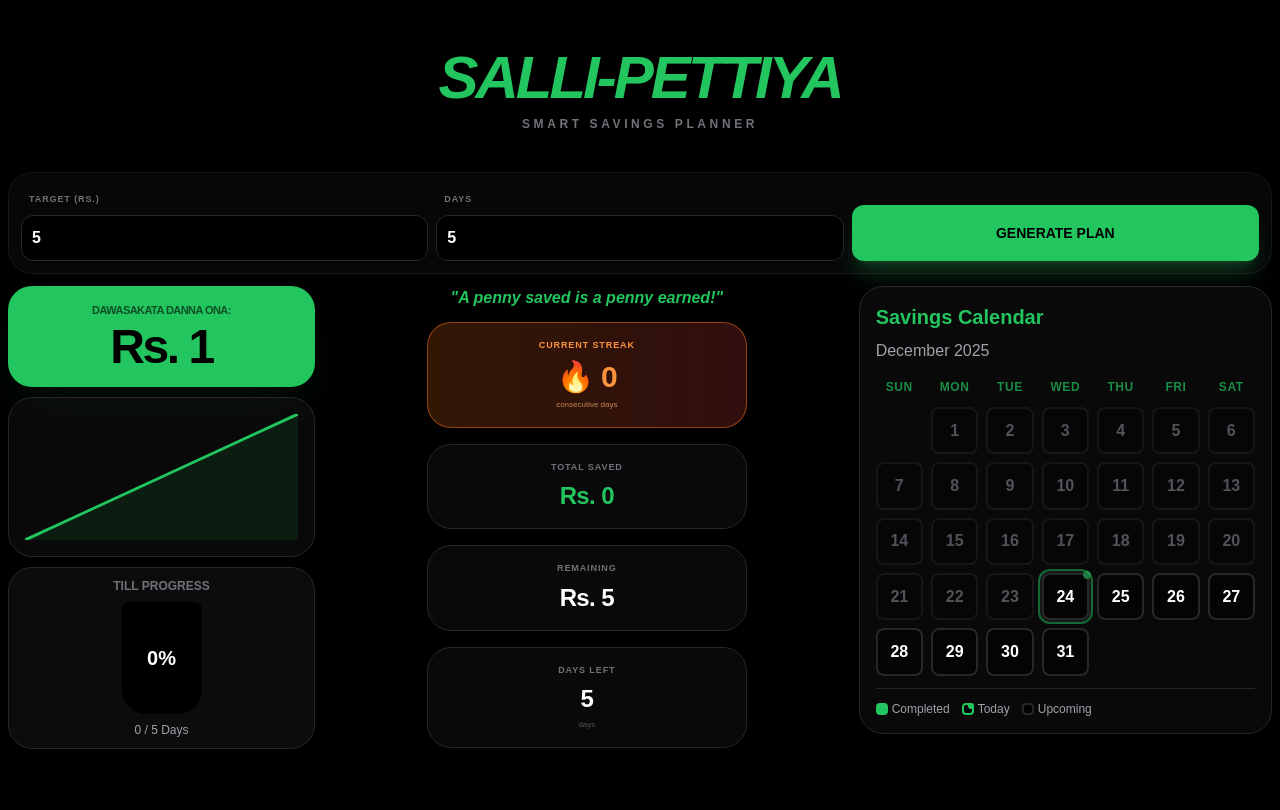
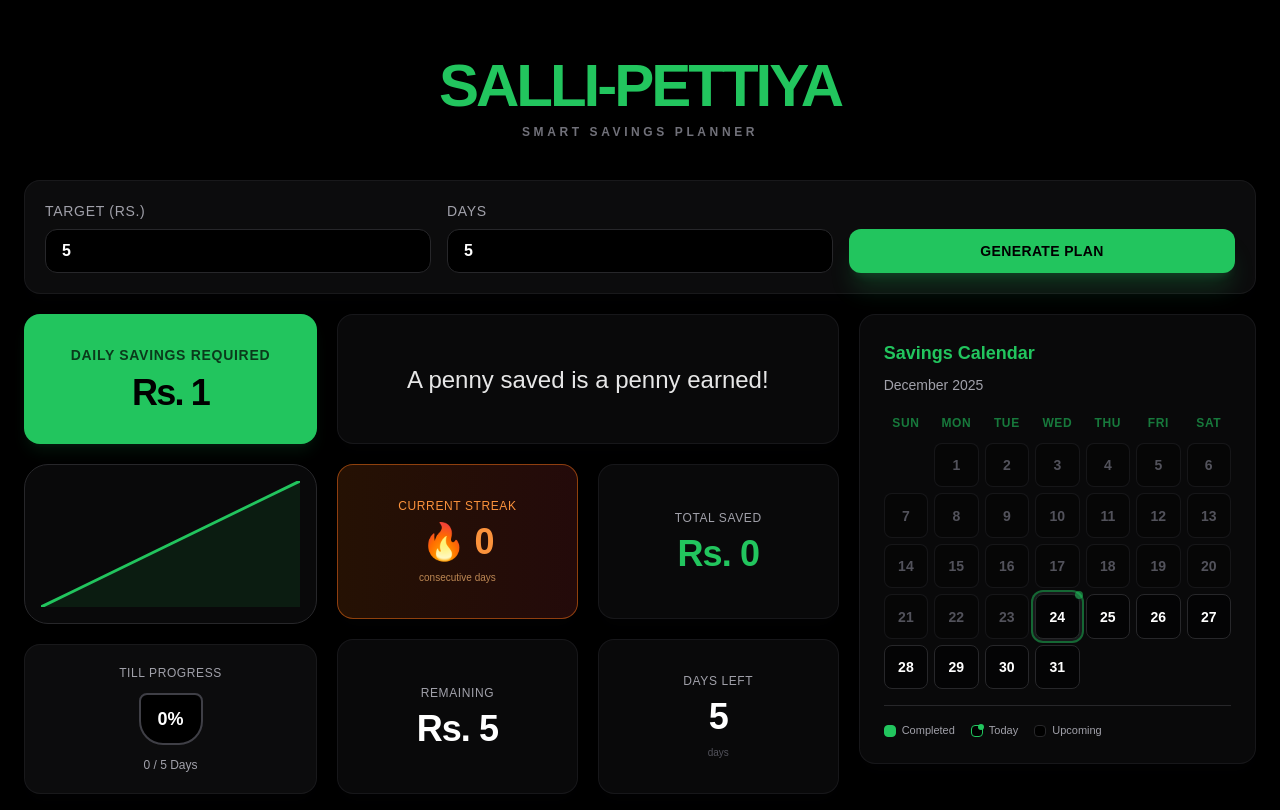
Before and after one commit to adeshasur/salli-pettiya, a Next.js app: page / in a window 1280 px wide. Both pictures are taken after typing "5", "5" into the empty fields and a click on the button "GENERATE PLAN". Built offline with nearby package versions, Linux system fonts and the light colour scheme.

Commit message:
Add Web Audio API

```diff
--- a/app/page.tsx
+++ b/app/page.tsx
@@ -37,7 +37,28 @@ export default function Home() {
     }
   };
 
+  // Coin sound effect function
+  const playCoinSound = () => {
+    const audioContext = new (window.AudioContext || (window as any).webkitAudioContext)();
+    const oscillator = audioContext.createOscillator();
+    const gainNode = audioContext.createGain();
+
+    oscillator.connect(gainNode);
+    gainNode.connect(audioContext.destination);
+
+    // Coin sound characteristics
+    oscillator.frequency.setValueAtTime(800, audioContext.currentTime);
+    oscillator.frequency.exponentialRampToValueAtTime(400, audioContext.currentTime + 0.1);
+
+    gainNode.gain.setValueAtTime(0.3, audioContext.currentTime);
+    gainNode.gain.exponentialRampToValueAtTime(0.01, audioContext.currentTime + 0.1);
+
+    oscillator.start(audioContext.currentTime);
+    oscillator.stop(audioContext.currentTime + 0.1);
+  };
+
   const toggleDay = (dayIndex: number) => {
+    playCoinSound(); // Play sound on toggle
     if (checkedDays.includes(dayIndex)) {
       setCheckedDays(checkedDays.filter(d => d !== dayIndex));
     } else {
@@ -70,65 +91,83 @@ export default function Home() {
   const currentStreak = calculateStreak();
 
   return (
-    <main className="max-w-7xl mx-auto p-2 pb-3 min-h-screen">
+    <main className="max-w-[1280px] mx-auto px-6 py-4 min-h-screen">
       <Header />
 
-      {/* Input Section */}
-      <div className="grid grid-cols-1 md:grid-cols-3 gap-2 bg-zinc-900/30 p-3 rounded-[1.5rem] border border-zinc-800/50 backdrop-blur-lg mb-3">
-        <div className="space-y-1.5">
-          <label className="text-[9px] font-bold text-zinc-500 ml-2 uppercase tracking-widest">Target (Rs.)</label>
-          <input type="number" value={amount} onChange={(e) => setAmount(e.target.value)} className="w-full bg-black border border-zinc-800 p-2.5 rounded-xl outline-none focus:ring-2 focus:ring-green-500/50 transition-all text-base font-bold" placeholder="0.00" />
+      {/* Input Section - Unified Control Group */}
+      <div className="mb-5">
+        <div className="grid grid-cols-1 md:grid-cols-3 gap-4 bg-zinc-900/50 p-5 rounded-2xl border border-zinc-800/50 backdrop-blur-lg shadow-lg shadow-zinc-900/10">
+          <div className="space-y-2">
+            <label className="text-sm font-medium text-zinc-400 uppercase tracking-wider block">Target (Rs.)</label>
+            <input
+              type="number"
+              value={amount}
+              onChange={(e) => setAmount(e.target.value)}
+              className="w-full h-11 bg-black border border-zinc-800 px-4 rounded-xl outline-none focus:ring-2 focus:ring-green-500 focus:border-green-500 hover:border-zinc-700 transition-all duration-200 text-base font-bold flex items-center"
+              placeholder="0.00"
+            />
           </div>
-        <div className="space-y-1.5">
-          <label className="text-[9px] font-bold text-zinc-500 ml-2 uppercase tracking-widest">Days</label>
-          <input type="number" value={days} onChange={(e) => setDays(e.target.value)} className="w-full bg-black border border-zinc-800 p-2.5 rounded-xl outline-none focus:ring-2 focus:ring-green-500/50 transition-all text-base font-bold" placeholder="0" />
+          <div className="space-y-2">
+            <label className="text-sm font-medium text-zinc-400 uppercase tracking-wider block">Days</label>
+            <input
+              type="number"
+              value={days}
+              onChange={(e) => setDays(e.target.value)}
+              className="w-full h-11 bg-black border border-zinc-800 px-4 rounded-xl outline-none focus:ring-2 focus:ring-green-500 focus:border-green-500 hover:border-zinc-700 transition-all duration-200 text-base font-bold flex items-center"
+              placeholder="0"
+            />
           </div>
-        <button onClick={calculate} className="bg-green-500 hover:bg-green-400 text-black font-black rounded-xl p-2.5 mt-5 md:mt-5 transition-all shadow-xl shadow-green-500/20 active:scale-95 text-sm">GENERATE PLAN</button>
+          <button
+            onClick={calculate}
+            className="bg-green-500 hover:bg-green-400 hover:scale-[1.02] active:opacity-90 text-black font-black rounded-xl h-11 mt-auto transition-all duration-200 shadow-xl shadow-green-500/20 text-sm uppercase tracking-wide flex items-center justify-center"
+          >
+            Generate Plan
+          </button>
+        </div>
       </div>
 
       {daily > 0 && (
-        <div className="grid grid-cols-1 lg:grid-cols-12 gap-3 animate-in fade-in slide-in-from-bottom-5 duration-700">
+        <div className="grid grid-cols-1 lg:grid-cols-12 gap-5 animate-in fade-in slide-in-from-bottom-5 duration-700">
 
-          {/* Left Column: Result & Graph & Till */}
-          <div className="lg:col-span-3 space-y-2.5">
-            <div className="bg-green-500 p-4 rounded-[1.5rem] text-black shadow-2xl shadow-green-500/10 flex flex-col items-center justify-center">
-              <p className="text-[11px] font-black opacity-60 uppercase tracking-tighter mb-1">Dawasakata danna ona:</p>
-              <h2 className="text-5xl font-black tracking-tighter">Rs. {daily.toLocaleString()}</h2>
+          {/* Left Column (3 cols) */}
+          <div className="lg:col-span-3 flex flex-col gap-5">
+            {/* Row 1: Daily Amount Card */}
+            <div className="bg-green-500 p-5 rounded-2xl text-black shadow-lg shadow-green-500/10 flex flex-col items-center justify-center h-[130px] transition-colors duration-200 hover:bg-green-400">
+              <p className="text-sm font-bold opacity-70 uppercase tracking-wider mb-2">Daily Savings Required</p>
+              <h2 className="text-4xl font-black tracking-tighter">Rs. {daily.toLocaleString()}</h2>
             </div>
+
+            {/* Row 2: Chart */}
+            <div className="flex-1">
               <SavingsChart days={days} amount={amount} />
+            </div>
 
-            {/* Visual Till (Piggy Bank) Section */}
-            <div className="bg-zinc-900/50 p-2.5 rounded-[1.5rem] border border-zinc-800 flex flex-col items-center justify-center relative overflow-hidden">
-              <h4 className="text-xs font-black text-zinc-500 mb-2 uppercase">Till Progress</h4>
-
-              {/* Till Shape */}
-              <div className="relative w-20 h-28 border-3 border-zinc-700 rounded-b-3xl rounded-t-lg overflow-hidden bg-black">
-                {/* Filling Liquid */}
+            {/* Row 3: Till Progress */}
+            <div className="bg-zinc-900/50 p-5 rounded-2xl border border-zinc-800/50 shadow-lg shadow-zinc-900/10 flex flex-col items-center justify-center h-[150px] hover:bg-zinc-900/60 transition-colors duration-200">
+              <h4 className="text-xs font-medium text-zinc-400 mb-3 uppercase tracking-wider">Till Progress</h4>
+              <div className="relative w-16 h-24 border-2 border-zinc-700 rounded-b-3xl rounded-t-lg overflow-hidden bg-black">
                 <div
-                  className="absolute bottom-0 w-full bg-green-500 transition-all duration-1000 ease-in-out"
+                  className="absolute bottom-0 w-full bg-green-500 transition-all duration-500 ease-out"
                   style={{ height: `${progressPercentage}%` }}
                 >
                   <div className="absolute top-0 left-0 w-full h-3 bg-green-400 opacity-50 animate-pulse"></div>
                 </div>
-
-                {/* Percentage Text */}
-                <div className="absolute inset-0 flex items-center justify-center font-black text-xl mix-blend-difference text-white">
+                <div className="absolute inset-0 flex items-center justify-center font-black text-lg mix-blend-difference text-white">
                   {Math.round(progressPercentage || 0)}%
                 </div>
               </div>
-
-              <p className="mt-2 text-xs text-zinc-400">
+              <p className="mt-3 text-xs text-zinc-400 font-normal">
                 {checkedDays.length} / {days} Days
               </p>
             </div>
           </div>
 
-          {/* Center Column: Quote & Summary Cards */}
-          <div className="lg:col-span-5 space-y-3 flex flex-col justify-center items-center">
-            {/* Motivational Quote */}
-            <div className="text-center max-w-md">
-              <p className="text-green-500 text-sm md:text-base font-semibold italic px-2">
-                "{(() => {
+          {/* Middle Column (5 cols) */}
+          <div className="lg:col-span-5 flex flex-col gap-5">
+            {/* Row 1: Quote */}
+            <div className="bg-zinc-900/40 p-5 rounded-2xl border border-zinc-800/50 shadow-lg shadow-zinc-900/10 flex items-center justify-center h-[130px] hover:bg-zinc-900/50 transition-colors duration-200">
+              <p className="text-2xl font-normal text-center opacity-90 px-4 leading-relaxed">
+                {(() => {
                   const quotes = [
                     "Every rupee saved is a rupee earned!",
                     "Small steps lead to big achievements!",
@@ -143,47 +182,49 @@ export default function Home() {
                   ];
                   const dayOfYear = Math.floor((Date.now() - new Date(new Date().getFullYear(), 0, 0).getTime()) / 86400000);
                   return quotes[dayOfYear % quotes.length];
-                })()}"
+                })()}
               </p>
             </div>
 
-            {/* Summary Cards - Vertical Stack */}
-            <div className="space-y-4 w-full max-w-xs mx-auto">
+            {/* Row 2: Summary Cards Grid - 2x2 */}
+            <div className="grid grid-cols-2 gap-5 flex-1">
               {/* Current Streak */}
-              <div className="bg-gradient-to-r from-orange-500/20 to-red-500/20 px-5 py-4 rounded-[1.5rem] border border-orange-500/50 backdrop-blur-sm text-center flex flex-col items-center justify-center">
-                <p className="text-[9px] font-bold text-orange-400 uppercase tracking-widest mb-1.5">Current Streak</p>
-                <h3 className="text-3xl font-black text-orange-400 tracking-tight">🔥 {currentStreak}</h3>
-                <p className="text-[8px] text-orange-300/70 mt-1">consecutive days</p>
+              <div className="bg-gradient-to-r from-orange-500/15 to-red-500/15 p-5 rounded-2xl border border-orange-500/50 backdrop-blur-sm flex flex-col items-center justify-center shadow-lg shadow-zinc-900/10 hover:bg-gradient-to-r hover:from-orange-500/20 hover:to-red-500/20 transition-colors duration-200">
+                <p className="text-xs font-medium text-orange-400 uppercase tracking-wider mb-2">Current Streak</p>
+                <h3 className="text-4xl font-bold text-orange-400 tracking-tight">🔥 {currentStreak}</h3>
+                <p className="text-[10px] font-normal text-orange-300/70 mt-2">consecutive days</p>
               </div>
 
               {/* Total Saved */}
-              <div className="bg-zinc-900/40 px-5 py-4 rounded-[1.5rem] border border-zinc-800 backdrop-blur-sm text-center flex flex-col items-center justify-center">
-                <p className="text-[9px] font-bold text-zinc-500 uppercase tracking-widest mb-1.5">Total Saved</p>
-                <h3 className="text-2xl font-black text-green-500 tracking-tight">Rs. {(checkedDays.length * daily).toLocaleString()}</h3>
+              <div className="bg-zinc-900/40 p-5 rounded-2xl border border-zinc-800/50 backdrop-blur-sm flex flex-col items-center justify-center shadow-lg shadow-zinc-900/10 hover:bg-zinc-900/50 transition-colors duration-200">
+                <p className="text-xs font-medium text-zinc-400 uppercase tracking-wider mb-2">Total Saved</p>
+                <h3 className="text-4xl font-bold text-green-500 tracking-tight">Rs. {(checkedDays.length * daily).toLocaleString()}</h3>
               </div>
 
               {/* Remaining */}
-              <div className="bg-zinc-900/40 px-5 py-4 rounded-[1.5rem] border border-zinc-800 backdrop-blur-sm text-center flex flex-col items-center justify-center">
-                <p className="text-[9px] font-bold text-zinc-500 uppercase tracking-widest mb-1.5">Remaining</p>
-                <h3 className="text-2xl font-black text-white tracking-tight">Rs. {(parseFloat(amount) - (checkedDays.length * daily)).toLocaleString()}</h3>
+              <div className="bg-zinc-900/40 p-5 rounded-2xl border border-zinc-800/50 backdrop-blur-sm flex flex-col items-center justify-center shadow-lg shadow-zinc-900/10 hover:bg-zinc-900/50 transition-colors duration-200">
+                <p className="text-xs font-medium text-zinc-400 uppercase tracking-wider mb-2">Remaining</p>
+                <h3 className="text-4xl font-bold text-white tracking-tight">Rs. {(parseFloat(amount) - (checkedDays.length * daily)).toLocaleString()}</h3>
               </div>
 
               {/* Days Left */}
-              <div className="bg-zinc-900/40 px-5 py-4 rounded-[1.5rem] border border-zinc-800 backdrop-blur-sm text-center flex flex-col items-center justify-center">
-                <p className="text-[9px] font-bold text-zinc-500 uppercase tracking-widest mb-1.5">Days Left</p>
-                <h3 className="text-2xl font-black text-white tracking-tight">{parseInt(days) - checkedDays.length}</h3>
-                <p className="text-[8px] text-zinc-600 mt-1">days</p>
+              <div className="bg-zinc-900/40 p-5 rounded-2xl border border-zinc-800/50 backdrop-blur-sm flex flex-col items-center justify-center shadow-lg shadow-zinc-900/10 hover:bg-zinc-900/50 transition-colors duration-200">
+                <p className="text-xs font-medium text-zinc-400 uppercase tracking-wider mb-2">Days Left</p>
+                <h3 className="text-4xl font-bold text-white tracking-tight">{parseInt(days) - checkedDays.length}</h3>
+                <p className="text-[10px] font-normal text-zinc-600 mt-2">days</p>
               </div>
             </div>
           </div>
 
-          {/* Right Column: Monthly Calendar */}
-          <div className="lg:col-span-4">
+          {/* Right Column (4 cols) - Calendar Anchor */}
+          <div className="lg:col-span-4 flex">
+            <div className="w-full">
               <MonthlyCalendar
                 checkedDays={checkedDays}
                 toggleDay={toggleDay}
                 currentDay={24}
               />
+            </div>
           </div>
 
         </div>
--- a/components/Header.jsx
+++ b/components/Header.jsx
@@ -1,7 +1,7 @@
 export default function Header() {
     return (
         <div className="text-center py-10">
-            <h1 className="text-6xl font-black text-green-500 tracking-tighter italic">
+            <h1 className="text-6xl font-black text-green-500 tracking-tighter">
                 SALLI-PETTIYA
             </h1>
             <p className="text-zinc-500 text-xs mt-2 uppercase tracking-[0.3em] font-bold">
--- a/components/MonthlyCalendar.tsx
+++ b/components/MonthlyCalendar.tsx
@@ -33,16 +33,16 @@ export default function MonthlyCalendar({ checkedDays, toggleDay, currentDay }:
     }
 
     return (
-        <div className="bg-zinc-900/40 p-4 rounded-[1.5rem] border border-zinc-800 backdrop-blur-sm ml-auto">
-            <h3 className="text-xl font-bold mb-2 text-green-500">Savings Calendar</h3>
-            <p className="text-base text-zinc-400 mb-3">December 2025</p>
+        <div className="bg-zinc-900/40 p-6 rounded-2xl border border-zinc-800/50 backdrop-blur-sm shadow-lg shadow-zinc-900/10 hover:bg-zinc-900/50 transition-colors duration-200">
+            <h3 className="text-lg font-semibold mb-2 text-green-500">Savings Calendar</h3>
+            <p className="text-sm font-medium text-zinc-400 mb-4">December 2025</p>
 
             {/* Day Names Header */}
-            <div className="grid grid-cols-7 gap-2 mb-2">
+            <div className="grid grid-cols-7 gap-1.5 mb-2">
                 {dayNames.map((dayName) => (
                     <div
                         key={dayName}
-                        className="text-center text-xs font-bold text-green-500/70 uppercase tracking-wider py-1"
+                        className="text-center text-xs font-bold text-green-500/60 uppercase tracking-wider py-1"
                     >
                         {dayName}
                     </div>
@@ -50,7 +50,7 @@ export default function MonthlyCalendar({ checkedDays, toggleDay, currentDay }:
             </div>
 
             {/* Calendar Grid */}
-            <div className="grid grid-cols-7 gap-2">
+            <div className="grid grid-cols-7 gap-1.5">
                 {calendarDays.map((day, index) => {
                     if (day === null) {
                         // Empty cell for days before month starts
@@ -68,13 +68,13 @@ export default function MonthlyCalendar({ checkedDays, toggleDay, currentDay }:
                             key={day}
                             onClick={() => toggleDay(dayIndex)}
                             className={`
-                aspect-square flex items-center justify-center rounded-lg border-2 cursor-pointer
-                transition-all duration-300 font-bold text-base relative
+                aspect-square flex items-center justify-center rounded-lg border cursor-pointer
+                transition-all duration-150 font-bold text-sm relative
                 ${isChecked
-                                    ? 'bg-green-500 border-green-400 text-black shadow-lg shadow-green-500/20'
+                                    ? 'bg-green-500 border-green-400 text-black shadow-md shadow-green-500/20 hover:scale-105'
                                     : isPast
-                                        ? 'bg-black/30 border-zinc-800/50 text-zinc-600 hover:border-green-500/30'
-                                        : 'bg-black/50 border-zinc-800 text-white hover:border-green-500/50 hover:bg-zinc-800/70'
+                                        ? 'bg-black/30 border-zinc-800/50 text-zinc-600 hover:border-green-500/30 hover:scale-105'
+                                        : 'bg-black/50 border-zinc-800 text-white hover:border-green-500/50 hover:bg-zinc-800/70 hover:scale-105'
                                 }
                 ${isToday ? 'ring-2 ring-green-500/50 ring-offset-2 ring-offset-zinc-900' : ''}
               `}
@@ -89,20 +89,20 @@ export default function MonthlyCalendar({ checkedDays, toggleDay, currentDay }:
             </div>
 
             {/* Legend */}
-            <div className="mt-3 pt-3 border-t border-zinc-800 flex flex-wrap gap-3 text-xs">
-                <div className="flex items-center gap-1">
-                    <div className="w-3 h-3 rounded border-2 border-green-500 bg-green-500" />
-                    <span className="text-zinc-400">Completed</span>
+            <div className="mt-4 pt-4 border-t border-zinc-800 flex flex-wrap gap-4 text-[11px]">
+                <div className="flex items-center gap-1.5">
+                    <div className="w-3 h-3 rounded border border-green-500 bg-green-500" />
+                    <span className="text-zinc-400 font-medium">Completed</span>
                 </div>
-                <div className="flex items-center gap-1">
-                    <div className="w-3 h-3 rounded border-2 border-green-500 bg-black relative">
+                <div className="flex items-center gap-1.5">
+                    <div className="w-3 h-3 rounded border border-green-500 bg-black relative">
                         <div className="absolute -top-0.5 -right-0.5 w-1.5 h-1.5 bg-green-500 rounded-full" />
                     </div>
-                    <span className="text-zinc-400">Today</span>
+                    <span className="text-zinc-400 font-medium">Today</span>
                 </div>
-                <div className="flex items-center gap-1">
-                    <div className="w-3 h-3 rounded border-2 border-zinc-800 bg-black" />
-                    <span className="text-zinc-400">Upcoming</span>
+                <div className="flex items-center gap-1.5">
+                    <div className="w-3 h-3 rounded border border-zinc-800 bg-black" />
+                    <span className="text-zinc-400 font-medium">Upcoming</span>
                 </div>
             </div>
         </div>
```
Lines whose indentation alone changed are shown as unchanged.
